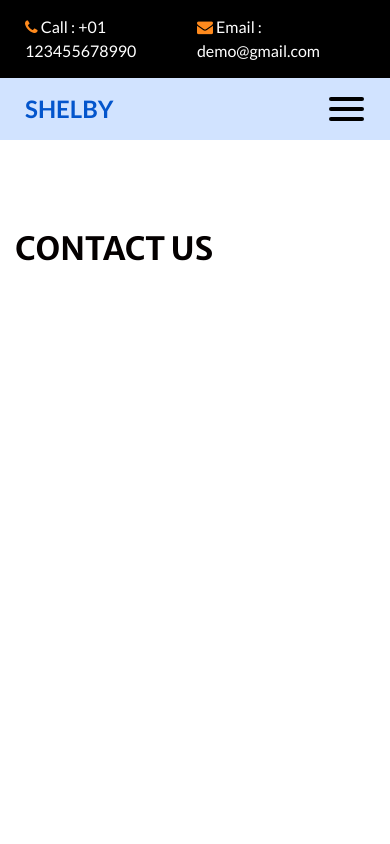
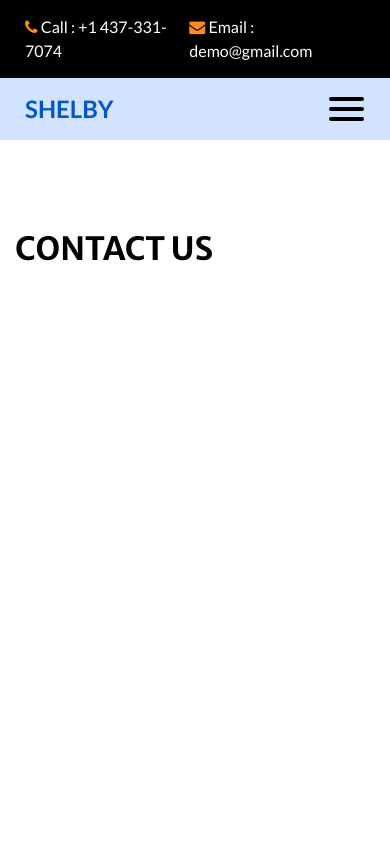
Before and after one commit to rajvirs953/rajvirs953.github.io, a plain HTML site: page contact.html in a window 390 px wide. Shown: the top 844 px of the page. Drawn offline with nearby package versions, Linux system fonts and the light colour scheme; some packages are replaced by stand-ins of ours; a script that the page names is missing.

Commit message:
Phone number change

```diff
--- a/contact.html
+++ b/contact.html
@@ -38,7 +38,7 @@
             <a href="">
               <i class="fa fa-phone" aria-hidden="true"></i>
               <span>
-                Call : +01 123455678990
+                Call : +1 437-331-7074
               </span>
             </a>
             <a href="">
```
Also changed, not shown: service.html (+1 -1 lines).
